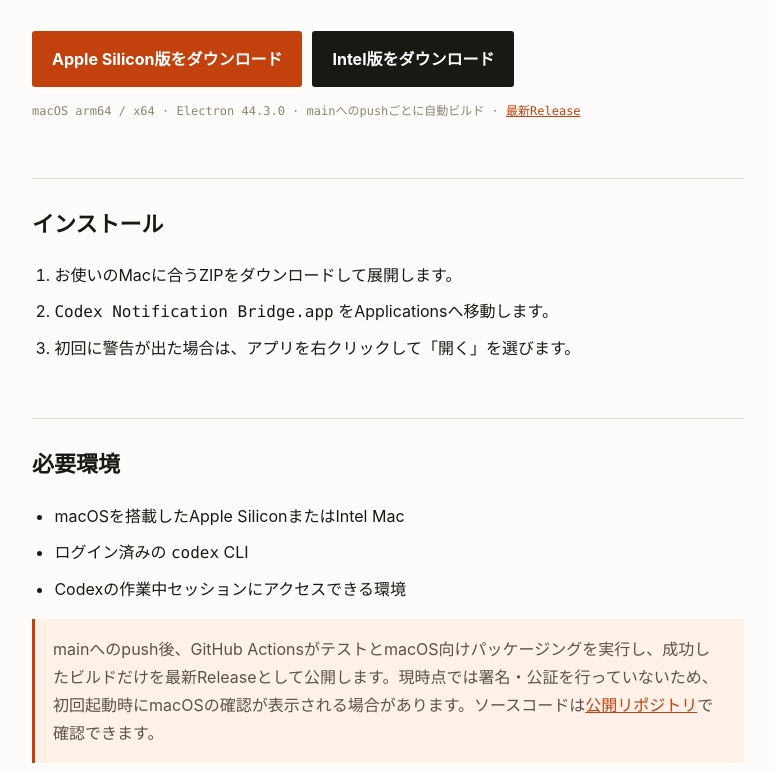
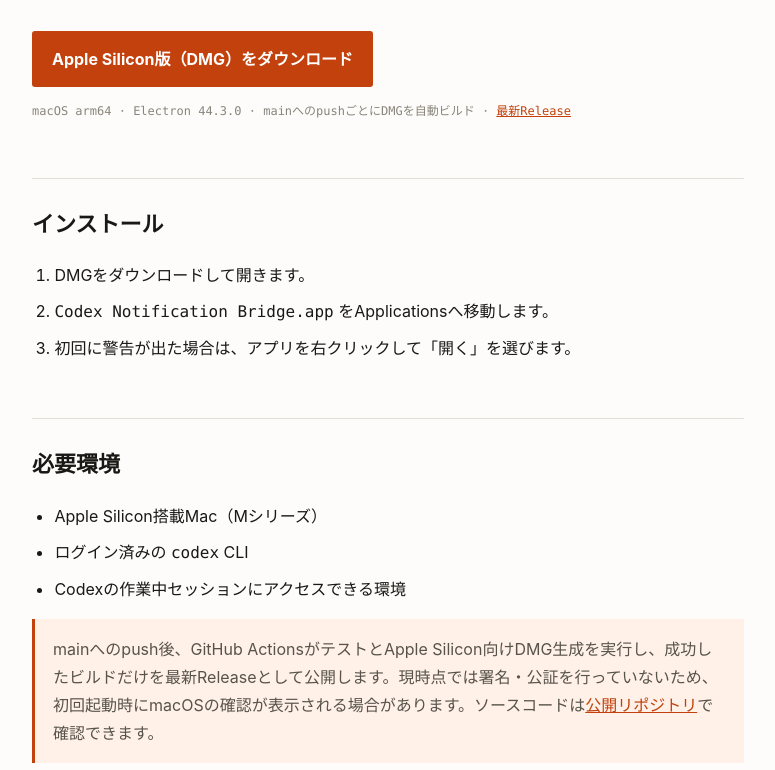
Before and after one commit to konaito/konaito.github.io, a plain HTML site: page codex-notification-bridge/index.html in a window 1280 px wide. Shown: the part 370-1140 px from the top of the page, without its empty margins (252-1027 px from the left). Drawn offline with Linux system fonts and the light colour scheme.

Commit message:
docs: link arm64 dmg download

```diff
--- a/codex-notification-bridge/index.html
+++ b/codex-notification-bridge/index.html
@@ -17,9 +17,7 @@
     .lede { max-width: 600px; color: var(--soft); font-size: 18px; }
     .downloads { display: flex; gap: 10px; flex-wrap: wrap; margin: 34px 0 14px; }
     .download { display: inline-flex; padding: 14px 20px; background: var(--accent); color: white; text-decoration: none; border-radius: 3px; font-weight: 700; }
-    .download.secondary { background: var(--ink); }
     .download:hover { background: #9a3412; }
-    .download.secondary:hover { background: #3a3732; }
     .meta { color: var(--faint); font-size: 12px; }
     section { margin-top: 56px; padding-top: 26px; border-top: 1px solid var(--line); }
     h2 { margin: 0 0 18px; font-size: 22px; }
@@ -37,15 +35,14 @@
     <p class="lede">作業中のCodexセッションを一覧表示し、入力内容と直近の会話・作業状態から送信先を予測して、選択したタスクへメッセージを挿入するElectronアプリです。</p>
 
     <div class="downloads">
-      <a class="download" href="https://github.com/konaito/codex-notification-bridge/releases/latest/download/Codex-Notification-Bridge-macOS-arm64.zip">Apple Silicon版をダウンロード</a>
-      <a class="download secondary" href="https://github.com/konaito/codex-notification-bridge/releases/latest/download/Codex-Notification-Bridge-macOS-x64.zip">Intel版をダウンロード</a>
+      <a class="download" href="https://github.com/konaito/codex-notification-bridge/releases/latest/download/Codex-Notification-Bridge-macOS-arm64.dmg">Apple Silicon版（DMG）をダウンロード</a>
     </div>
-    <div class="meta">macOS arm64 / x64 · Electron 44.3.0 · mainへのpushごとに自動ビルド · <a href="https://github.com/konaito/codex-notification-bridge/releases/latest">最新Release</a></div>
+    <div class="meta">macOS arm64 · Electron 44.3.0 · mainへのpushごとにDMGを自動ビルド · <a href="https://github.com/konaito/codex-notification-bridge/releases/latest">最新Release</a></div>
 
     <section>
       <h2>インストール</h2>
       <ol>
-        <li>お使いのMacに合うZIPをダウンロードして展開します。</li>
+        <li>DMGをダウンロードして開きます。</li>
         <li><code>Codex Notification Bridge.app</code> をApplicationsへ移動します。</li>
         <li>初回に警告が出た場合は、アプリを右クリックして「開く」を選びます。</li>
       </ol>
@@ -54,11 +51,11 @@
     <section>
       <h2>必要環境</h2>
       <ul>
-        <li>macOSを搭載したApple SiliconまたはIntel Mac</li>
+        <li>Apple Silicon搭載Mac（Mシリーズ）</li>
         <li>ログイン済みの <code>codex</code> CLI</li>
         <li>Codexの作業中セッションにアクセスできる環境</li>
       </ul>
-      <p class="note">mainへのpush後、GitHub ActionsがテストとmacOS向けパッケージングを実行し、成功したビルドだけを最新Releaseとして公開します。現時点では署名・公証を行っていないため、初回起動時にmacOSの確認が表示される場合があります。ソースコードは<a href="https://github.com/konaito/codex-notification-bridge">公開リポジトリ</a>で確認できます。</p>
+      <p class="note">mainへのpush後、GitHub ActionsがテストとApple Silicon向けDMG生成を実行し、成功したビルドだけを最新Releaseとして公開します。現時点では署名・公証を行っていないため、初回起動時にmacOSの確認が表示される場合があります。ソースコードは<a href="https://github.com/konaito/codex-notification-bridge">公開リポジトリ</a>で確認できます。</p>
     </section>
 
     <section>
```
